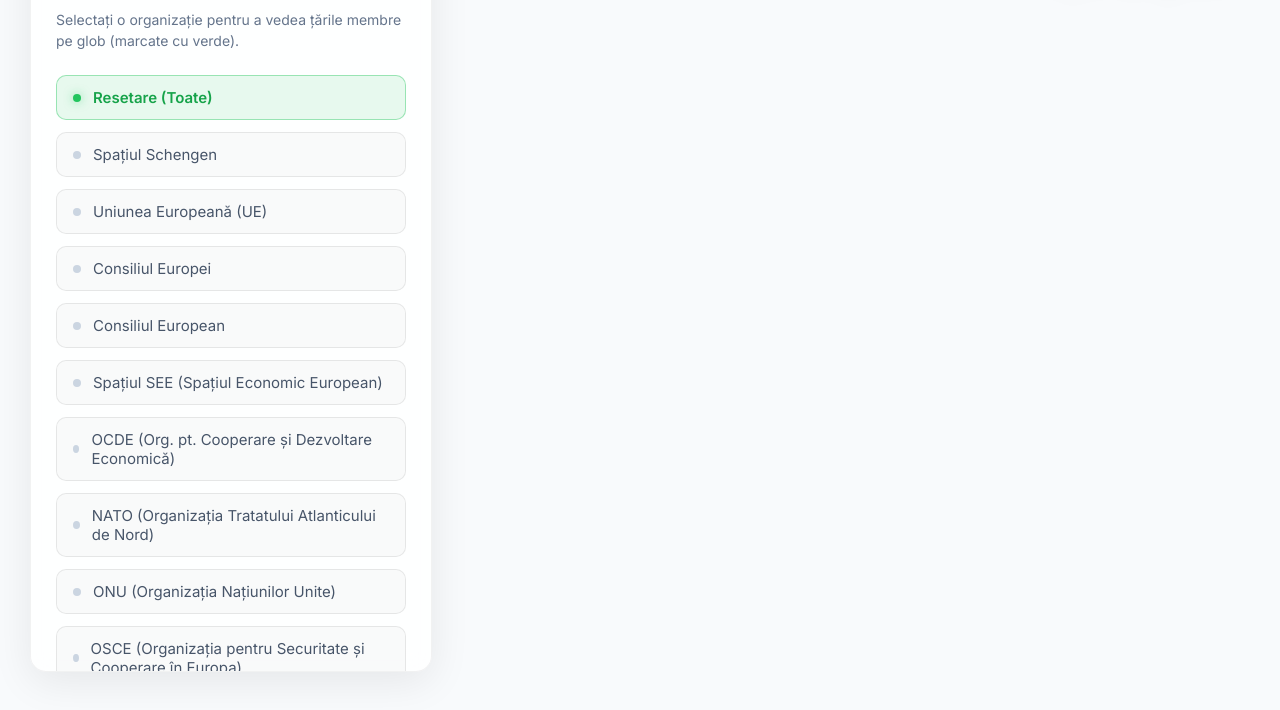
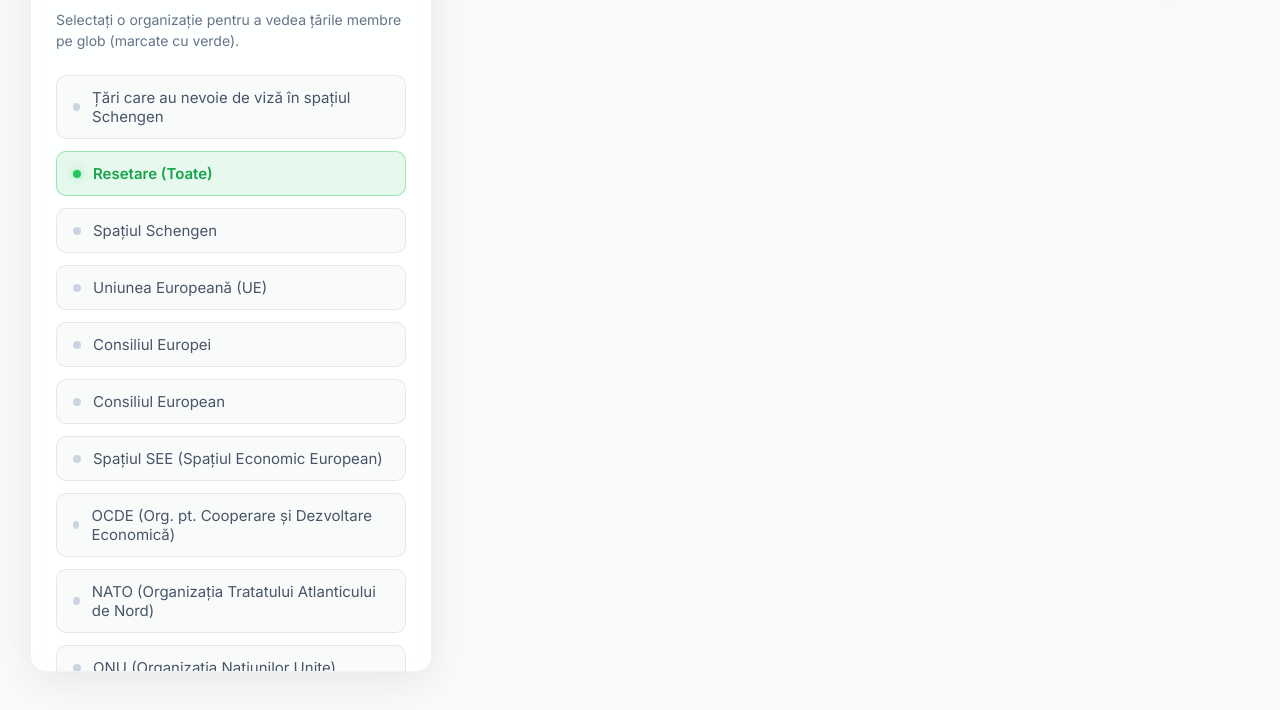
Before and after one commit to Bogdan0786/globe-organizations, a plain HTML site: page index.html in a window 1280 px wide. Shown: the part 90-800 px from the top of the page. Drawn offline with Linux system fonts and the light colour scheme; no server answers.

Commit message:
Add button for Schengen visa countries

```diff
--- a/index.html
+++ b/index.html
@@ -15,6 +15,7 @@
     <h1>Organizații Globale</h1>
     <p>Selectați o organizație pentru a vedea țările membre pe glob (marcate cu verde).</p>
     <div id="button-group">
+      <button data-org="schengen_viza" class="schengen-viza-btn">Țări care au nevoie de viză în spațiul Schengen</button>
       <button data-org="none" class="active">Resetare (Toate)</button>
       <button data-org="schengen">Spațiul Schengen</button>
       <button data-org="eu">Uniunea Europeană (UE)</button>
```
